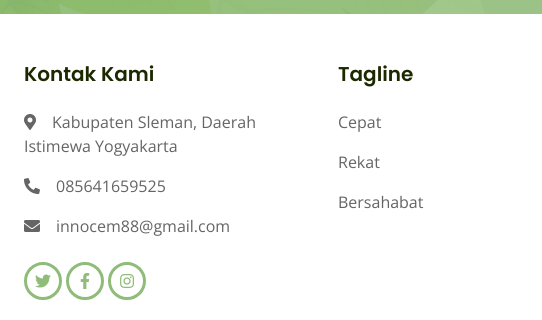
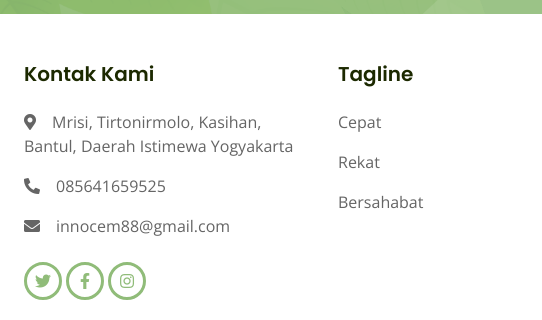
Before and after one commit to maureenarsa/SemenInstan, a plain HTML site: page carapakai.html in a window 1280 px wide. Shown: the part 381-701 px from the top of the page, 0-542 px from the left. Drawn offline with nearby package versions, Linux system fonts and the light colour scheme.

Commit message:
terbaruww

```diff
--- a/carapakai.html
+++ b/carapakai.html
@@ -106,7 +106,7 @@
             <div class="row g-4">
                 <div class="col-md-6 col-lg-3 fadeIn" data-wow-delay="0.3s">
                     <h5 class="mb-4">Kontak Kami</h5>
-                    <p><i class="fa fa-map-marker-alt me-3"></i>Kabupaten Sleman, Daerah Istimewa Yogyakarta</p>
+                    <p><i class="fa fa-map-marker-alt me-3"></i>Mrisi, Tirtonirmolo, Kasihan, Bantul, Daerah Istimewa Yogyakarta</p>
                     <p><i class="fa fa-phone-alt me-3"></i>085641659525</p>
                     <p><i class="fa fa-envelope me-3"></i>innocem88@gmail.com</p>
                     <div class="d-flex pt-2">
```
Also changed, not shown: index.html (+1 -1 lines), keberlanjutan.html (+1 -1 lines), kegunaan.html (+1 -1 lines), keunggulan.html (+1 -1 lines), produk.html (+1 -1 lines), tentang.html (+1 -1 lines).
